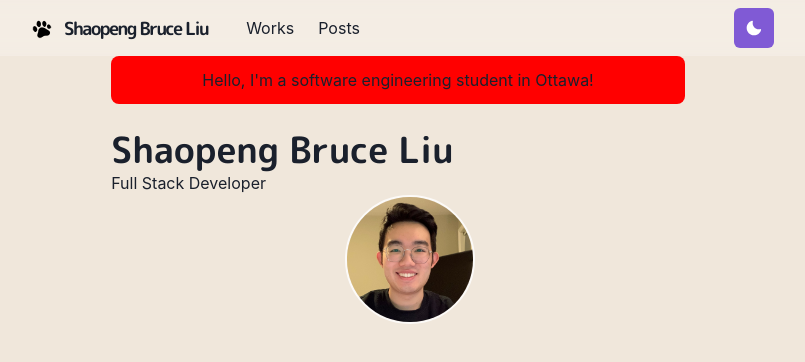
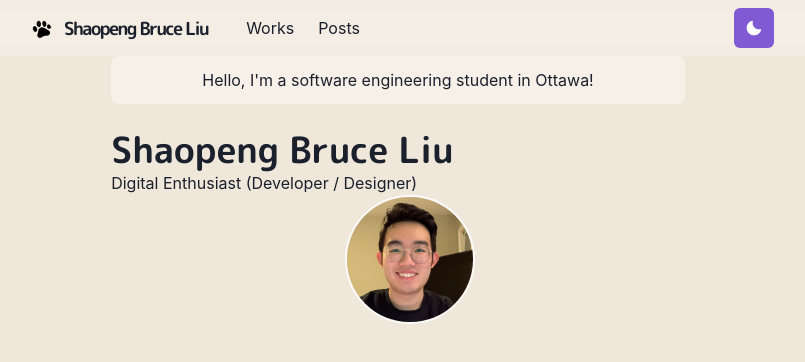
Before and after one commit to Bruce-liushaopeng/pofolio-homepage, a Next.js app: page / in a window 1280 px wide. Shown: the top 362 px of the page, without its empty margins (242-1047 px from the left). Built offline with nearby package versions, Linux system fonts and the light colour scheme.

Commit message:
background color with useColorValue

```diff
--- a/pages/index.js
+++ b/pages/index.js
@@ -1,8 +1,8 @@
-import { Container, Box, Heading, Image} from '@chakra-ui/react'
+import { Container, Box, Heading, Image, useColorModeValue} from '@chakra-ui/react'
 const Page = () =>{
     return (
         <Container>
-        <Box borderRadius="lg" bg="red" p={3} mb={6} align="center">
+        <Box borderRadius="lg" bg={useColorModeValue('whiteAlpha.500', 'whiteAlpha.200')} p={3} mb={6} align="center">
             Hello, I'm a software engineering student in Ottawa!
         </Box>
         <Box display = {{md:'flex'}}>
@@ -10,11 +10,11 @@ const Page = () =>{
                 <Heading as="h2" variant="page-title">
                     Shaopeng Bruce Liu
                 </Heading>
-            <p>Full Stack Developer</p>
+            <p>Digital Enthusiast (Developer / Designer)</p>
             <Box flexShrink={0} mt={{base:6,md:0}} ml={{md:6}} align="center">
                 <Image borderColor = "whiteAlpha.800" borderWidth={2} borderStyle="solid" maxWidth="130px" display="inline-block" borderRadius="full" src = "images/bruce.jpg" alt="profile image"/>
             </Box>
-            </Box>
+        </Box>
         </Box>
         </Container>
     )
```
